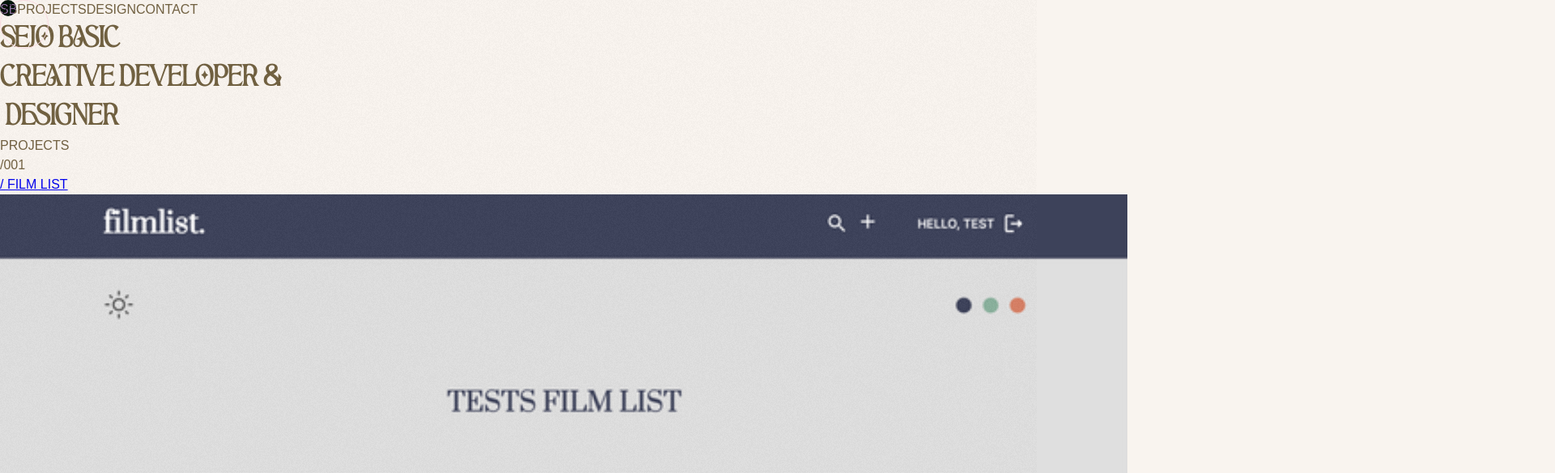
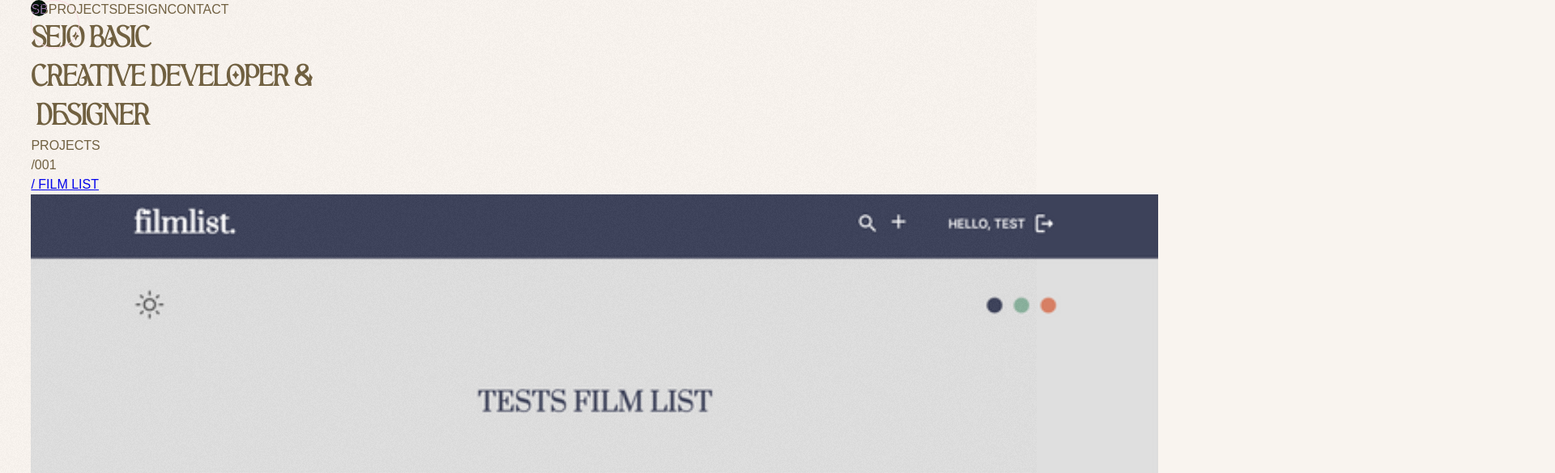
Before and after one commit to sejobasic/Portfolio-V2, a React (Create React App) app: page / in a window 1280 px wide. Shown: the top 584 px of the page at 81% size, 1920 px wide, since content can reach past the window. Built offline with nearby package versions, Linux system fonts and the light colour scheme; a web font is replaced by a local one.

Commit message:
CSS Reset and container styling

```diff
--- a/src/App.js
+++ b/src/App.js
@@ -8,6 +8,7 @@ import './styling/App.css'
 
 function App() {
   return (
+    <div className="wrapper">
       <div className='main-container'>
         <Cursor />
         <Navbar />
@@ -16,6 +17,7 @@ function App() {
         <Design />
         <Contact />
       </div>
+    </div>
   )
 }
 
--- a/src/styling/App.css
+++ b/src/styling/App.css
@@ -48,8 +48,14 @@ h1 {
   font-family: 'Aesthetic';
 }
 
-.main-container {
-  max-width: 1200px;
+.wrapper {
+  width: 100%;
+  height: 100%;
+}
+
+.wrapper .main-container {
+  width: 94%;
+  margin: 0 auto;
 }
 
 .main-cursor {
```
Lines whose indentation alone changed are shown as unchanged.
